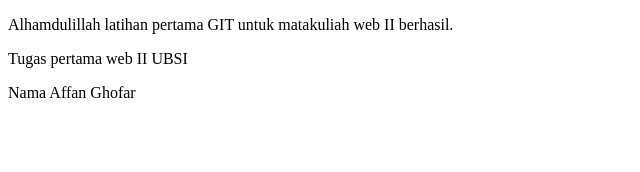
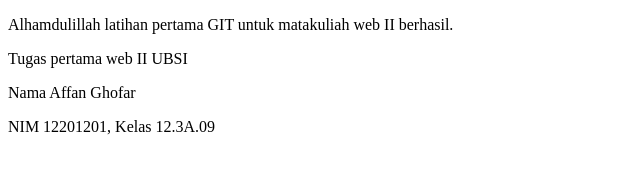
Before and after one commit to Affan-Ghofar/WP2_AffanGhofar, a plain HTML site: page index.html in a window 1280 px wide. Shown: the whole page, without its empty margins (0-640 px from the left). Drawn offline with Linux system fonts and the light colour scheme.

Commit message:
menambah list 4

```diff
--- a/index.html
+++ b/index.html
@@ -10,5 +10,6 @@
     <p>Alhamdulillah latihan pertama GIT untuk matakuliah web II berhasil.</p>
     <p>Tugas pertama web II UBSI</p>
     <p>Nama Affan Ghofar</p>
+    <p>NIM 12201201, Kelas 12.3A.09</p>
 </body>
 </html>
```
